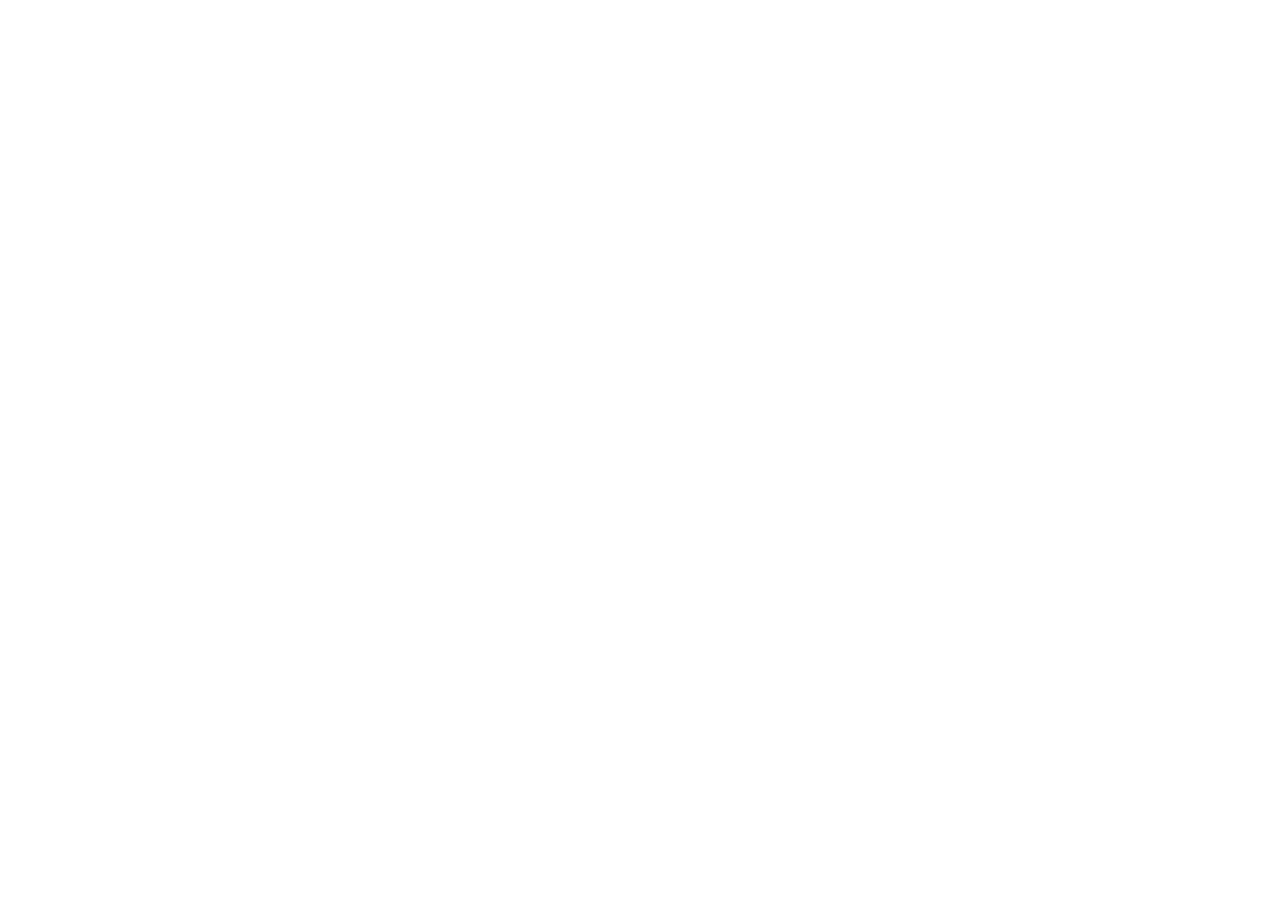
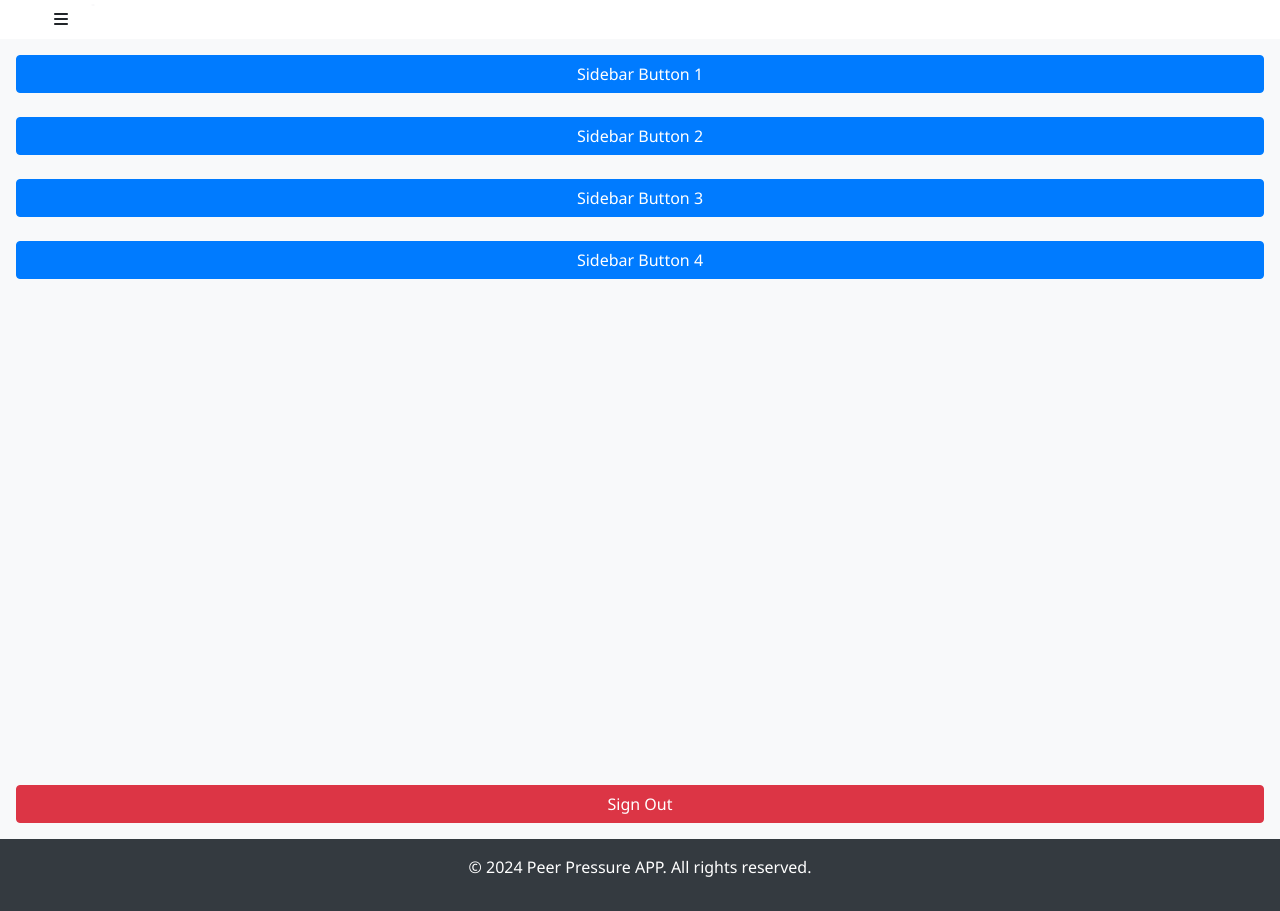
Before and after one commit to WVU-CS230-2024-05-Group02/Peer_Pressure, a React (Create React App) app: page /createclass in a window 1280 px wide. Before the commit this address had no page. Shown: the part 83-994 px from the top of the page. Before the commit the page ends 800 px from the top, so only its background shows below. Built offline with nearby package versions, Linux system fonts and the light colour scheme.

Commit message:
7-3-24 start of Create Classes page

```diff
--- a/src/App.js
+++ b/src/App.js
@@ -11,6 +11,7 @@
 import ManageStudentsPage from "./pages/ManageStudentsPage";
 import Alert from './components/Alert';
 import Navbar from './components/Navbar'; // new
+import CreateClassPage from "./pages/CreateClassPage";
 
 function App() {
     return (
@@ -22,7 +23,8 @@
                     <Route path="/signup" element={<SignupPage />} />
                     <Route path="/evaluations" element={<AnswerEvaluation />} />
                     <Route path="/course" element={<GenericPage><StudentCourse /></GenericPage>} />
-                    <Route path="/manageStudents" element={<ManageStudentsPage />} /> {/* Add ManageStudentsPage route */}
+                    <Route path="/managestudents" element={<ManageStudentsPage />} /> {/* Add ManageStudentsPage route */}
+                    <Route path="/createclass" element={<CreateClassPage />} />
                     {/* add other routes here */}
                 </Routes>
             </Router>
--- /dev/null
+++ b/src/pages/CreateClassPage.js
@@ -0,0 +1,19 @@
+import React from "react";
+import '../App.css';
+import Navbar from '../components/Navbar';
+import Sidebar from '../components/Sidebar.js';
+import Footer from '../components/Footer.js';
+
+function CreateClassPage(){
+    return(
+        <div>
+             <Navbar />
+            <Sidebar className="sidebar" />
+            <Footer className="footer" />
+
+
+        </div>
+    );
+}
+
+export default CreateClassPage;
--- a/src/pages/GenericPage.js
+++ b/src/pages/GenericPage.js
@@ -9,12 +9,6 @@
 // min-vh-100 =  minimum height of the div to 100% of the viewport height
 // flex-grow-1: bootstrap class that allows the div to grow and take up the remaining space available in the flex container
 // p-3: bootstrap class that applies padding of 3 units to all sides of the div
-
-// import React from 'react';
-// import 'bootstrap/dist/css/bootstrap.css';
-// import Navbar from '../components/Navbar.js';
-// import Sidebar from '../components/Sidebar.js';
-// import Footer from '../components/Footer.js';
 
 const GenericPage = ({ children }) => {
   return (
```
